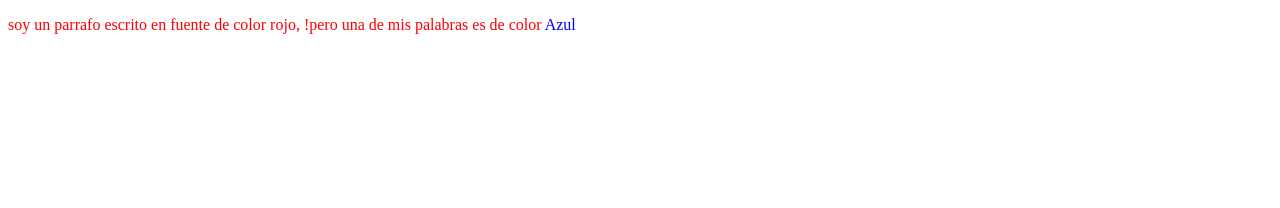
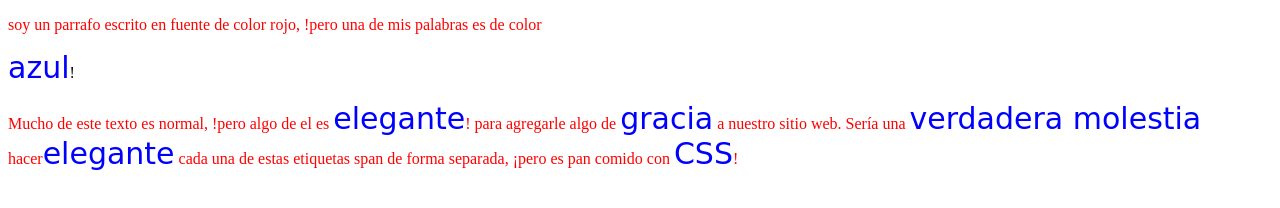
Before and after one commit to geo93018/hello-world, a plain HTML site: page Practica-5/index.html in a window 1280 px wide. Drawn offline with Linux system fonts and the light colour scheme.

Commit message:
modificando practica1

```diff
--- a/Practica-5/index.html
+++ b/Practica-5/index.html
@@ -7,7 +7,16 @@
 
      </head>
   	<body>
-	<p>soy un parrafo escrito en fuente de color rojo, !pero una de mis palabras es de color <span>Azul</Azul></p>
+<p>soy un parrafo escrito en fuente de color rojo,
+!pero una de mis palabras es de color</p>
+<span id="span1">azul</span>!
+
+<p>Mucho de este texto es normal, !pero algo de el es <span>elegante</span>!
+para agregarle algo de <span>gracia</span> a nuestro
+sitio web. Sería una <span>verdadera molestia</span>
+hacer<span>elegante</span> cada una de estas etiquetas span de forma
+separada, ¡pero es pan comido con <span>CSS</span>!</p>
+
 
     </body>
 </html>
--- a/Practica-5/stylesheet.css
+++ b/Practica-5/stylesheet.css
@@ -3,5 +3,14 @@ p{
 }
 
 span {
+
+    color:green;
+	Font-size:20px;
+
+}
+
+span {
     color:blue;
+	font-family: Cursive;
+	font-size:30px;
 }
```
